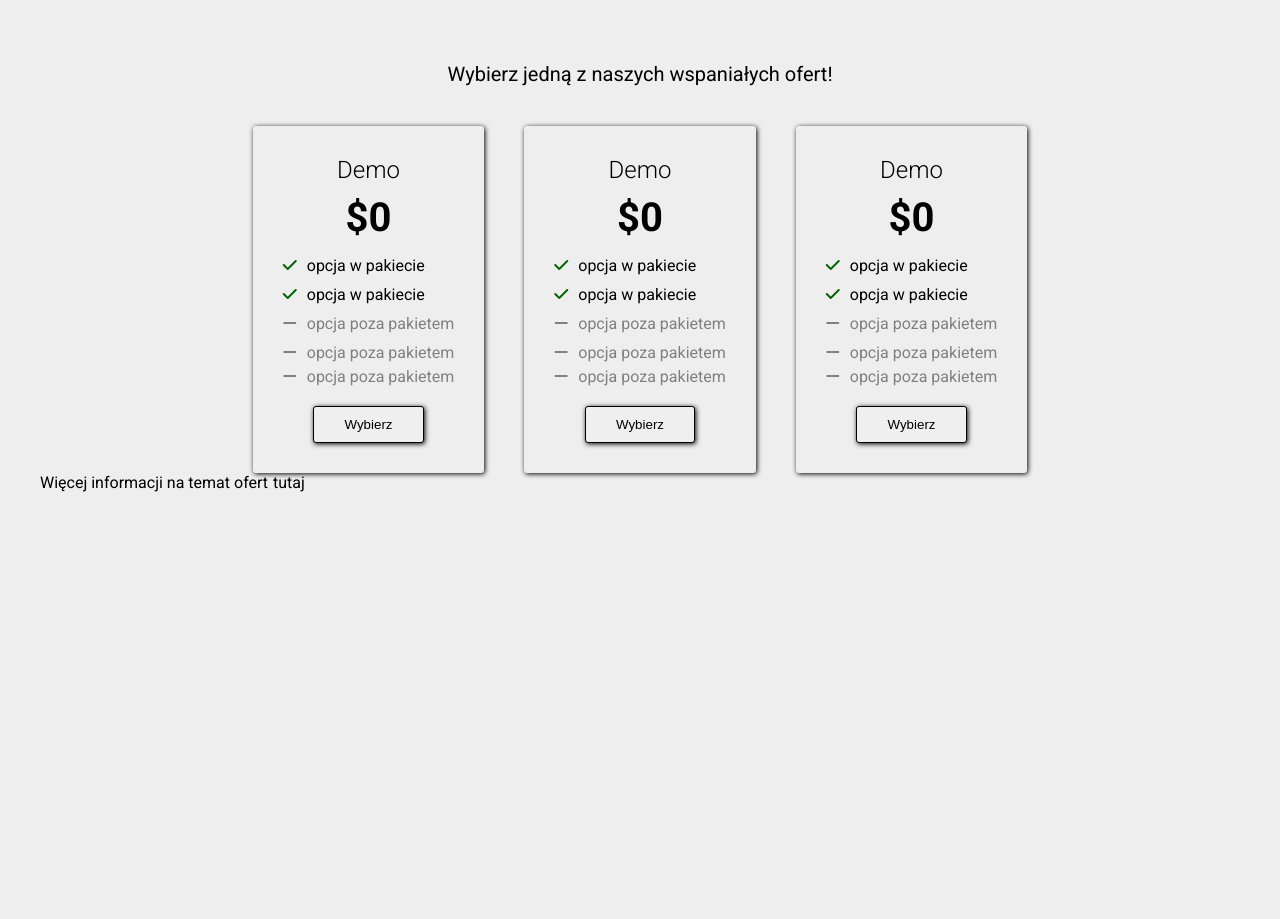
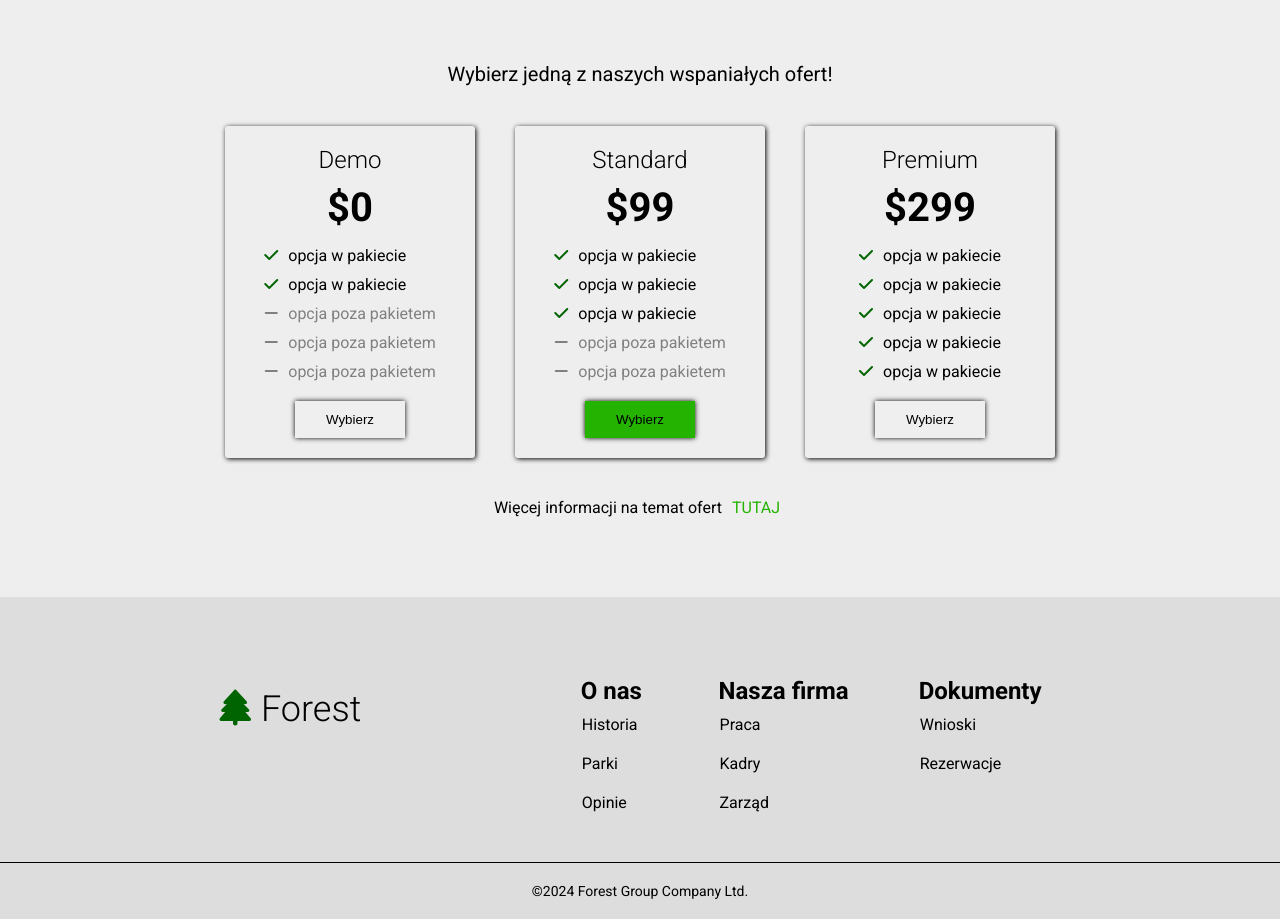
Before and after one commit to ChrisBar92/ForrestWebsite, a website: page index.html in a window 1280 px wide. Shown: the part 1560-2479 px from the top of the page. Before the commit the page ends 2132 px from the top, so only its background shows below. Drawn offline with Linux system fonts and the light colour scheme.

Commit message:
finished offer section for desktop, create footer section for desktop

```diff
--- a/index.html
+++ b/index.html
@@ -39,7 +39,7 @@
     <main>
         <section class="aboutus padding-section" id="aboutus">
             <div class="wrapper">
-                <div class="section-title">o nas</div>
+                <h2 class="section-title">o nas</h2>
                 <div class="aboutus__container">
                     <img src="/dist/img/waters-3095682_1280.jpg" alt="osamotnione drzewo rosnące na skale na jeziorze"
                         class="aboutus__image">
@@ -61,7 +61,7 @@
         </section>
         <section class="offer padding-section" id="offer">
             <div class="wrapper">
-                <div class="section-title">oferta</div>
+                <h2 class="section-title">oferta</h2>
                 <p class="offer__title">Wybierz jedną z naszych wspaniałych ofert!</p>
                 <div class="offer__box">
                     <div class="offer__card">
@@ -80,40 +80,80 @@
                         <button class="offer__card-button" aria-label="Wybierz">Wybierz</button>
                     </div>
                     <div class="offer__card">
-                        <p class="offer__card-title">Demo</p>
-                        <p class="offer__card-price">$0</p>
+                        <p class="offer__card-title">Standard</p>
+                        <p class="offer__card-price">$99</p>
                         <ul class="offer__card-list">
+                            <li class="offer__card-list-item"><i class="fa-solid fa-check"></i>opcja w pakiecie</li>
                             <li class="offer__card-list-item"><i class="fa-solid fa-check"></i>opcja w pakiecie</li>
                             <li class="offer__card-list-item"><i class="fa-solid fa-check"></i>opcja w pakiecie</li>
                             <li class="offer__card-list-item gray"><i class="fa-solid fa-minus"></i>opcja poza pakietem
                             </li>
                             <li class="offer__card-list-item gray"><i class="fa-solid fa-minus"></i>opcja poza pakietem
                             </li>
-                            <li class="offer__card-list-item gray"><i class="fa-solid fa-minus"></i>opcja poza pakietem
-                            </li>
                         </ul>
-                        <button class="offer__card-button" aria-label="Wybierz">Wybierz</button>
+                        <button class="offer__card-button btn-cta" aria-label="Wybierz">Wybierz</button>
                     </div>
                     <div class="offer__card">
-                        <p class="offer__card-title">Demo</p>
-                        <p class="offer__card-price">$0</p>
+                        <p class="offer__card-title">Premium</p>
+                        <p class="offer__card-price">$299</p>
                         <ul class="offer__card-list">
                             <li class="offer__card-list-item"><i class="fa-solid fa-check"></i>opcja w pakiecie</li>
                             <li class="offer__card-list-item"><i class="fa-solid fa-check"></i>opcja w pakiecie</li>
-                            <li class="offer__card-list-item gray"><i class="fa-solid fa-minus"></i>opcja poza pakietem
-                            </li>
-                            <li class="offer__card-list-item gray"><i class="fa-solid fa-minus"></i>opcja poza pakietem
-                            </li>
-                            <li class="offer__card-list-item gray"><i class="fa-solid fa-minus"></i>opcja poza pakietem
-                            </li>
+                            <li class="offer__card-list-item"><i class="fa-solid fa-check"></i>opcja w pakiecie</li>
+                            <li class="offer__card-list-item"><i class="fa-solid fa-check"></i>opcja w pakiecie</li>
+                            <li class="offer__card-list-item"><i class="fa-solid fa-check"></i>opcja w pakiecie</li>
                         </ul>
                         <button class="offer__card-button" aria-label="Wybierz">Wybierz</button>
                     </div>
                 </div>
-                <p class="offer__more-info">Więcej informacji na temat ofert <a href="offers.html">tutaj</a></p>
+                <p class="offer__more-info">Więcej informacji na temat ofert <a href="offers.html" aria-label="tutaj"
+                        class="offer__more-info-link">tutaj</a></p>
+            </div>
+        </section>
+        <footer class="footer padding-section">
+            <div class="wrapper">
+                <div class="footer__container">
+                    <a href="#" class="nav__logo footer__logo" aria-label="forest"><i
+                            class="fa-solid fa-tree nav__logo-icon"></i>Forest</a>
+                    <div class="footer__boxes">
+                        <div class="footer__box">
+                            <p class="footer__box-name">O nas</p>
+                            <ul class="footer__box-list">
+                                <li class="footer__box-list-item"><a href="#" class="footer__box-list-link"
+                                        aria-label="historia">Historia</a></li>
+                                <li class="footer__box-list-item"><a href="#" class="footer__box-list-link"
+                                        aria-label="parki">Parki</a></li>
+                                <li class="footer__box-list-item"><a href="#" class="footer__box-list-link"
+                                        aria-label="opinie">Opinie</a></li>
+                            </ul>
+                        </div>
+                        <div class="footer__box">
+                            <p class="footer__box-name">Nasza firma</p>
+                            <ul class="footer__box-list">
+                                <li class="footer__box-list-item"><a href="#" class="footer__box-list-link"
+                                        aria-label="Praca">Praca</a></li>
+                                <li class="footer__box-list-item"><a href="#" class="footer__box-list-link"
+                                        aria-label="Kadry">Kadry</a></li>
+                                <li class="footer__box-list-item"><a href="#" class="footer__box-list-link"
+                                        aria-label="Zarząd">Zarząd</a></li>
+                            </ul>
+                        </div>
+                        <div class="footer__box">
+                            <p class="footer__box-name">Dokumenty</p>
+                            <ul class="footer__box-list">
+                                <li class="footer__box-list-item"><a href="#" class="footer__box-list-link"
+                                        aria-label="Wnioski">Wnioski</a></li>
+                                <li class="footer__box-list-item"><a href="#" class="footer__box-list-link"
+                                        aria-label="Rezerwacje">Rezerwacje</a></li>
+                            </ul>
+                        </div>
+                    </div>
+                </div>
             </div>
 
-        </section>
+            <p class="footer__copyright">&copy;<span class="footer__copyright-year">2024</span> Forest Group Company
+                Ltd.</p>
+        </footer>
     </main>
 
 </body>
--- a/src/sass/main.scss
+++ b/src/sass/main.scss
@@ -1,9 +1,26 @@
 $black-color: #000;
 $white-color: #fff;
 $green-color: rgb(0, 100, 0);
-$primary-bg: #eee;
+$cta-color: rgb(36, 179, 0);
+$primary-bg: #eeeeee;
 $secondary-bg: #ddd;
 $gray-color: gray;
+
+@mixin focus {
+	outline: none;
+	border: 0.1rem solid $black-color;
+	border-radius: 0.3rem;
+}
+
+@mixin shadow {
+	position: absolute;
+	top: 0;
+	left: 0;
+	right: 0;
+	bottom: 0;
+	background-color: rgba($color: #000000, $alpha: 0.6);
+	z-index: 10;
+}
 
 *,
 *::before,
@@ -25,12 +42,22 @@ body {
 	font-family: 'Roboto', sans-serif;
 }
 
+a,
+button {
+	border: 0.1rem solid transparent;
+
+	&:hover {
+		cursor: pointer;
+	}
+
+	&:focus {
+		@include focus;
+	}
+}
+
 a {
-	border: 0.1rem solid transparent;
 	color: inherit;
 	text-decoration: none;
-	outline: none;
-	cursor: pointer;
 }
 
 li {
@@ -71,20 +98,8 @@ li {
 	color: $gray-color;
 }
 
-@mixin focus {
-	outline: none;
-	border: 0.1rem solid $black-color;
-	border-radius: 0.3rem;
-}
-
-@mixin shadow {
-	position: absolute;
-	top: 0;
-	left: 0;
-	right: 0;
-	bottom: 0;
-	background-color: rgba($color: #000000, $alpha: 0.6);
-	z-index: 10;
+.btn-cta {
+	background-color: $cta-color;
 }
 
 .nav {
@@ -109,10 +124,6 @@ li {
 		padding: 2rem;
 		font-size: 3.6rem;
 
-		&:focus {
-			@include focus;
-		}
-
 		&-icon {
 			padding-right: 1rem;
 			color: $green-color;
@@ -131,10 +142,6 @@ li {
 				background-color: $black-color;
 				color: $white-color;
 				border-radius: 0.3rem;
-			}
-
-			&:focus {
-				@include focus;
 			}
 		}
 	}
@@ -237,7 +244,7 @@ li {
 		display: flex;
 		justify-content: center;
 		width: 100%;
-		margin-top: 4rem;
+		margin: 4rem 0;
 	}
 
 	&__card {
@@ -245,8 +252,10 @@ li {
 		flex-direction: column;
 		align-items: center;
 		justify-content: center;
+		width: 30%;
+		max-width: 25rem;
 		margin: 0 2rem;
-		padding: 3rem;
+		padding: 2rem;
 		border-radius: 0.3rem;
 		box-shadow: 0.1rem 0.1rem 0.5rem;
 		transition: scale 0.3s;
@@ -267,7 +276,7 @@ li {
 		}
 		&-list {
 			:last-child {
-				padding: 0;
+				padding-bottom: 0;
 			}
 
 			&-item {
@@ -286,19 +295,71 @@ li {
 		&-button {
 			padding: 1rem 3rem;
 			margin-top: 2rem;
-			border: 0.1rem solid $black-color;
-			border-radius: 0.3rem;
-			box-shadow: 0.1rem 0.1rem 0.5rem;
+			box-shadow: 0 0 0.5rem;
 
-			:hover {
-				.offer__card {
-					scale: 1.05;
-				}
+			&:hover {
+				cursor: pointer;
 			}
 
-			:focus {
+			&:focus {
 				@include focus;
 			}
 		}
 	}
+
+	&__more-info {
+		text-align: center;
+
+		&-link {
+			padding: 0.5rem;
+			color: $cta-color;
+			text-transform: uppercase;
+		}
+	}
 }
+
+.footer {
+	padding-bottom: 0;
+	background-color: $secondary-bg;
+
+	&__container {
+		display: flex;
+		justify-content: space-evenly;
+		align-items: start;
+		padding-bottom: 4rem;
+	}
+
+	&__logo {
+		padding: 1rem;
+		font-weight: 300;
+	}
+
+	&__boxes {
+		display: flex;
+	}
+
+	&__box {
+		padding: 0 3rem;
+
+		&-name {
+			margin-left: 1rem;
+			font-size: 2.4rem;
+			font-weight: bold;
+		}
+
+		&-list-item {
+			padding: 1rem 0;
+		}
+
+		&-list-link {
+			padding: 1rem;
+		}
+	}
+
+	&__copyright {
+		padding: 2rem 0;
+		border-top: 0.1rem solid $black-color;
+		text-align: center;
+		font-size: 1.4rem;
+	}
+}
```
Also changed, not shown: dist/css/main.min.css, 1 other file.
